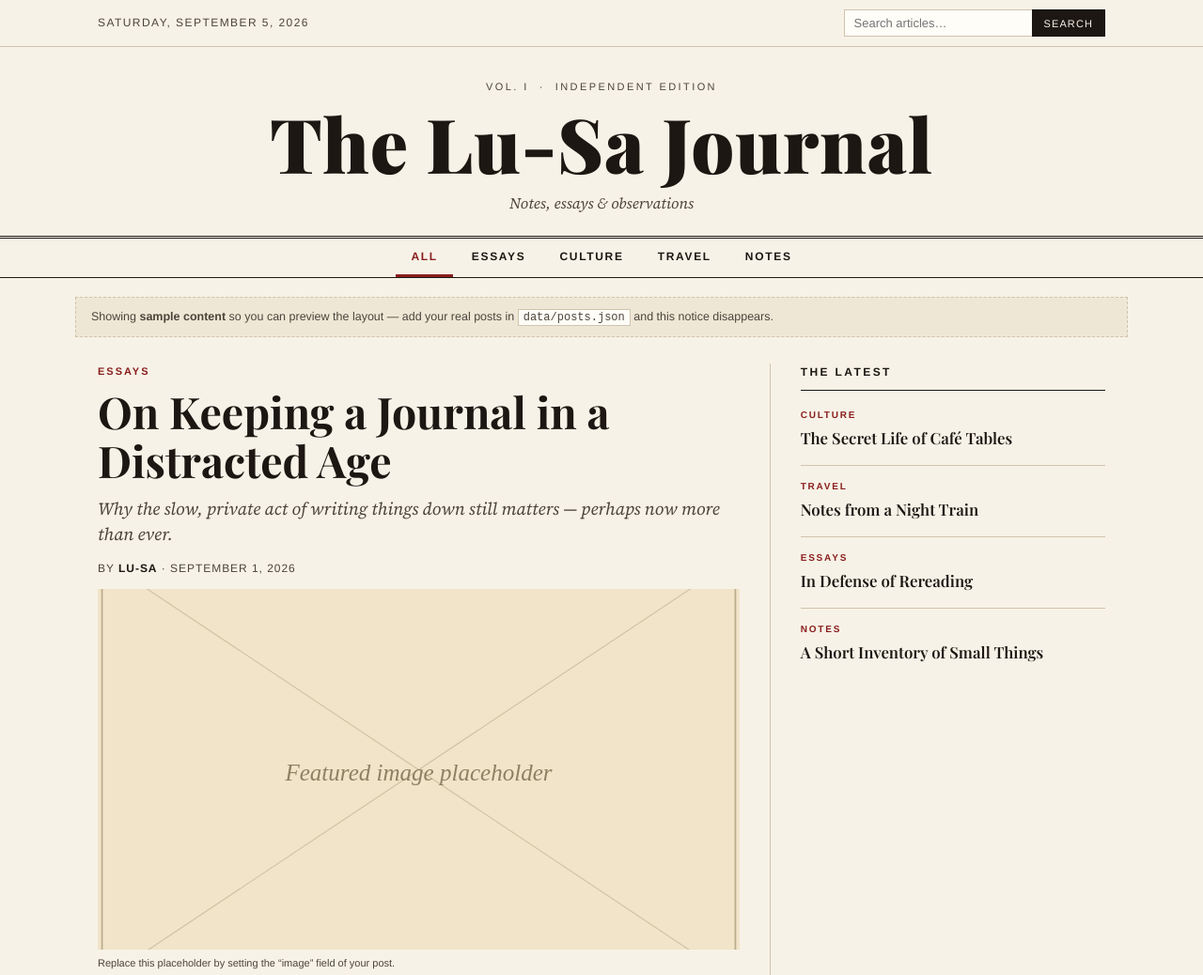
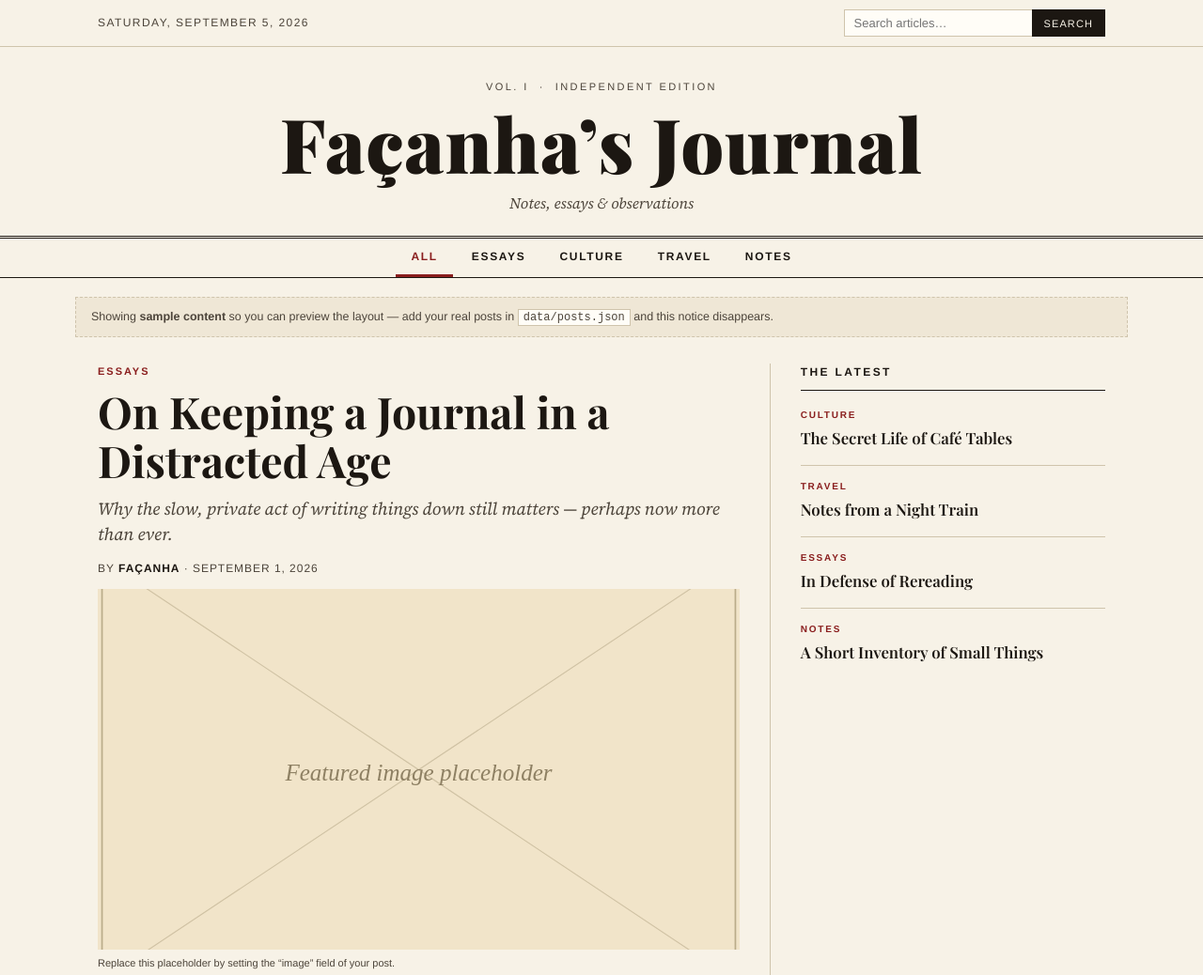
Before and after one commit to facanhaluisaaa-create/Journal-Lu-sa, a plain HTML site: page index.html in a window 1280 px wide. Shown: the top 1038 px of the page at 94% size. Drawn offline with nearby package versions, Linux system fonts and the light colour scheme; a web font is replaced by a local one.

Commit message:
Rename site to Façanha’s Journal

```diff
--- a/data/posts.json
+++ b/data/posts.json
@@ -1,6 +1,6 @@
 {
   "site": {
-    "name": "The Lu-Sa Journal",
+    "name": "Façanha’s Journal",
     "tagline": "Notes, essays & observations",
     "footerText": "Published independently. All rights reserved."
   },
--- a/index.html
+++ b/index.html
@@ -3,8 +3,8 @@
 <head>
   <meta charset="UTF-8" />
   <meta name="viewport" content="width=device-width, initial-scale=1.0" />
-  <meta name="description" content="The Lu-Sa Journal — notes, essays and observations." />
-  <title>The Lu-Sa Journal</title>
+  <meta name="description" content="Façanha’s Journal — notes, essays and observations." />
+  <title>Façanha’s Journal</title>
   <link rel="preconnect" href="https://fonts.googleapis.com" />
   <link rel="preconnect" href="https://fonts.gstatic.com" crossorigin />
   <link
@@ -38,7 +38,7 @@
   <header class="masthead">
     <div class="container">
       <p class="masthead__edition">Vol. I &nbsp;·&nbsp; Independent Edition</p>
-      <h1 class="masthead__title"><a href="#/" id="site-name">The Lu-Sa Journal</a></h1>
+      <h1 class="masthead__title"><a href="#/" id="site-name">Façanha’s Journal</a></h1>
       <p class="masthead__tagline" id="site-tagline">Notes, essays &amp; observations</p>
     </div>
   </header>
@@ -98,7 +98,7 @@
 
   <footer class="footer">
     <div class="container footer__inner">
-      <p class="footer__name" id="footer-name">The Lu-Sa Journal</p>
+      <p class="footer__name" id="footer-name">Façanha’s Journal</p>
       <p class="footer__meta">
         <span id="footer-text">Published independently. All rights reserved.</span>
         &nbsp;·&nbsp; © <span id="footer-year"></span>
--- a/js/app.js
+++ b/js/app.js
@@ -1,5 +1,5 @@
 /* ============================================================
-   The Lu-Sa Journal — app.js
+   Façanha’s Journal — app.js
    Loads data/posts.json, renders the home page (featured story
    + latest grid), category filter, keyword search, single
    article view (hash routing) and the newsletter form.
@@ -36,7 +36,7 @@
         subtitle:
           "Why the slow, private act of writing things down still matters — perhaps now more than ever.",
         category: "Essays",
-        author: "Lu-Sa",
+        author: "Façanha",
         date: "2026-09-01",
         image: placeholderImage("Featured image placeholder", "#e9dfc8"),
         imageCaption: "Replace this placeholder by setting the “image” field of your post.",
@@ -54,7 +54,7 @@
         title: "The Secret Life of Café Tables",
         subtitle: "",
         category: "Culture",
-        author: "Lu-Sa",
+        author: "Façanha",
         date: "2026-08-28",
         image: placeholderImage("Image placeholder", "#e6dcc4"),
         imageCaption: "",
@@ -71,7 +71,7 @@
         title: "Notes from a Night Train",
         subtitle: "",
         category: "Travel",
-        author: "Lu-Sa",
+        author: "Façanha",
         date: "2026-08-21",
         image: placeholderImage("Image placeholder", "#ece2cb"),
         imageCaption: "",
@@ -88,7 +88,7 @@
         title: "In Defense of Rereading",
         subtitle: "",
         category: "Essays",
-        author: "Lu-Sa",
+        author: "Façanha",
         date: "2026-08-14",
         image: "",
         imageCaption: "",
@@ -105,7 +105,7 @@
         title: "A Short Inventory of Small Things",
         subtitle: "",
         category: "Notes",
-        author: "Lu-Sa",
+        author: "Façanha",
         date: "2026-08-07",
         image: "",
         imageCaption: "",
@@ -122,7 +122,7 @@
         title: "Sunday at the Old Market",
         subtitle: "",
         category: "Travel",
-        author: "Lu-Sa",
+        author: "Façanha",
         date: "2026-07-30",
         image: placeholderImage("Image placeholder", "#e9dfc8"),
         imageCaption: "",
@@ -141,7 +141,7 @@
 
   var state = {
     site: {
-      name: "The Lu-Sa Journal",
+      name: "Façanha’s Journal",
       tagline: "Notes, essays & observations",
       footerText: "Published independently. All rights reserved."
     },
```
Also changed, not shown: 1 other file.
